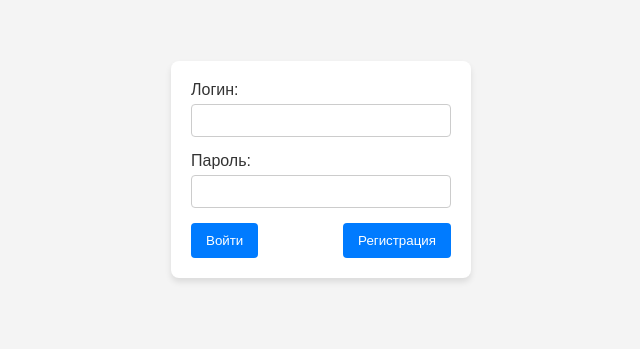
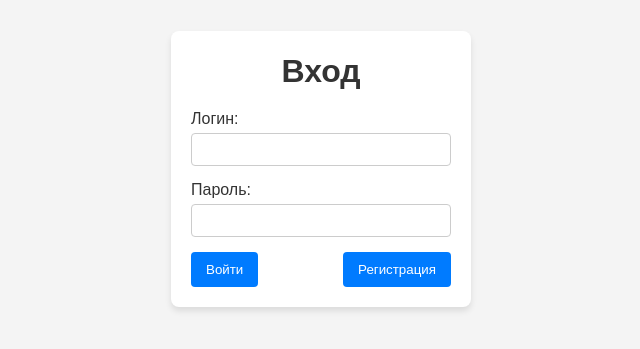
Before and after one commit to ilyazenchenko/social-network-react, a React (Create React App) app: page /login in a window 1280 px wide. Shown: the part 231-580 px from the top of the page, without its empty margins (319-959 px from the left). Built offline with nearby package versions, Linux system fonts and the light colour scheme; no server answers.

Commit message:
заголовки входа

```diff
--- a/src/components/auth/LoginForm.js
+++ b/src/components/auth/LoginForm.js
@@ -30,6 +30,7 @@ function LoginForm({ onLoginSuccess }) {
   return (
     <div class="auth-div-container">
       <div class="auth-div">
+        <h1 className='auth-header'>Вход</h1>
         <form class="auth-form" onSubmit={handleLogin}>
           <div class="form-group">
             <label>Логин:</label>
--- a/src/components/auth/RegisterForm.js
+++ b/src/components/auth/RegisterForm.js
@@ -35,6 +35,7 @@ function RegisterForm({ onRegisterSuccess }) {
   return (
     <div class="auth-div-container">
       <div class="auth-div">
+        <h1 className='auth-header'>Регистрация</h1>
         <form class="auth-form" onSubmit={handleRegister}>
           <div class="form-group">
             <label>Логин:</label>
--- a/src/css/styles.css
+++ b/src/css/styles.css
@@ -22,7 +22,7 @@
 
   .auth-div {
     background: white;
-    padding: 20px;
+    padding: 0px 20px 20px 20px;
     border-radius: 8px;
     box-shadow: 0 4px 6px rgba(0,0,0,0.1); /* Тень для карточки */
     width: 300px; /* Фиксированная ширина для карточек */
@@ -101,7 +101,7 @@
     background-color: #0056b3;
   }
 
-  .news-header {
+  .news-header, .auth-header{
     color: #333;
     text-align: center;
     margin-bottom: 20px;
```
